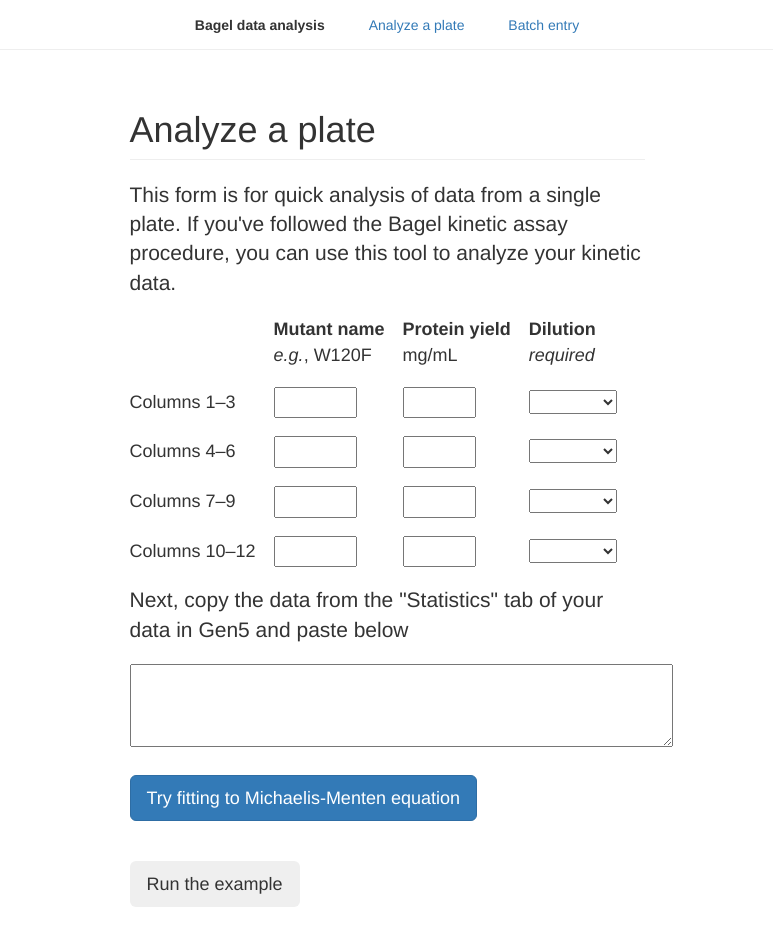
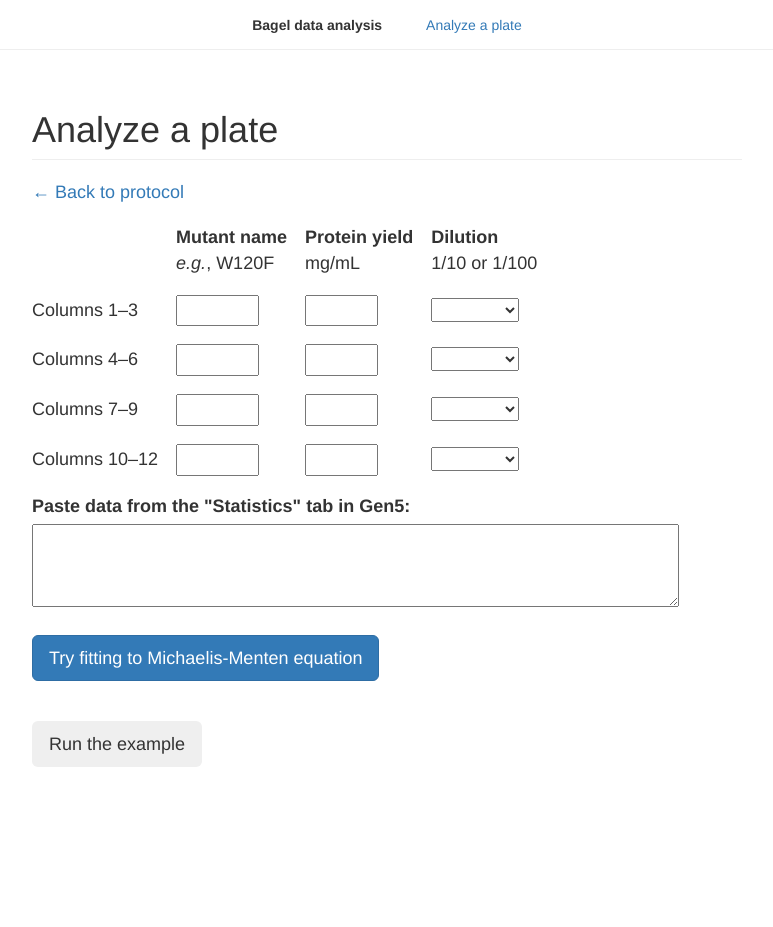
Before and after one commit to dacarlin/enzyme-design-kit, a Flask app: page / in a window 1280 px wide. Shown: the whole page, without its empty margins (253-1026 px from the left). After the commit the page ends 767 px from the top, so only its background shows below. Run offline with Flask 2, Linux system fonts and the light colour scheme; some libraries are stand-ins or nearby versions.

Commit message:
Cleaned up the templates

```diff
--- a/templates/base.html
+++ b/templates/base.html
@@ -11,7 +11,6 @@
     <div id="header">
       <b>Bagel data analysis</b>
       <a href="/">Analyze a plate</a>
-      <a href="/batch">Batch entry</a>
     </div>
     {% block content %}{% endblock %}
     <div id="footer">
--- a/templates/simple.html
+++ b/templates/simple.html
@@ -9,24 +9,28 @@
 {% block content %}
 <div class="container">
   <div class="row">
-    <div class="col-md-3"></div>
-    <div class="main col-md-6">
+    <div class="col-md-2"></div>
+    <div class="main col-md-8">
       <form action="" method=post>
         <h1 class="page-header">Analyze a plate</h1>
+        <p>
+          <a href="https://github.com/dacarlin/bagel-protocol/blob/master/production.md">
+            &larr; Back to protocol
+          </a>
+        </p>
         <p class="lead">
-          This form is for quick analysis of data from a single plate. If you've followed
-          the Bagel kinetic assay procedure, you can use this tool to analyze your kinetic data.
+
         </p>
         <table class="mutant-table">
           <tr class="entry-form-head">
             <td></td>
             <td><b>Mutant name</b><br><em>e.g.</em>, W120F</td>
             <td><b>Protein yield</b><br>mg/mL</td></td>
-            <td><b>Dilution</b><br><em>required</em></td>
+            <td><b>Dilution</b><br>1/10 or 1/100</td>
           </tr>
           <tr class="mutant-row">
           {% for i in range( 4 ) %}
-            <td>Columns {{(i+1)*3-2}}&ndash;{{(i+1)*3}}</td>
+            <td>Columns&nbsp;{{(i+1)*3-2}}&ndash;{{(i+1)*3}}</td>
             <td><input type="text" name="mut{{i}}-name" size=5 maxlength=5 required></td>
             <td><input type="text" name="mut{{i}}-yield" size=4 maxlength=4 required></td>
             <td>
@@ -40,11 +44,8 @@
           {% endfor %}
         </table>
 
-        <p class="lead">
-          Next, copy the data from the "Statistics" tab of your data in Gen5 and paste below
-        </p>
-
-        <textarea name="data" cols=50 rows=3 ></textarea>
+        <label for="data">Paste data from the "Statistics" tab in Gen5:</label>
+        <textarea name="data" cols=60 rows=3 ></textarea>
 
         <p class="lead">
 
```
